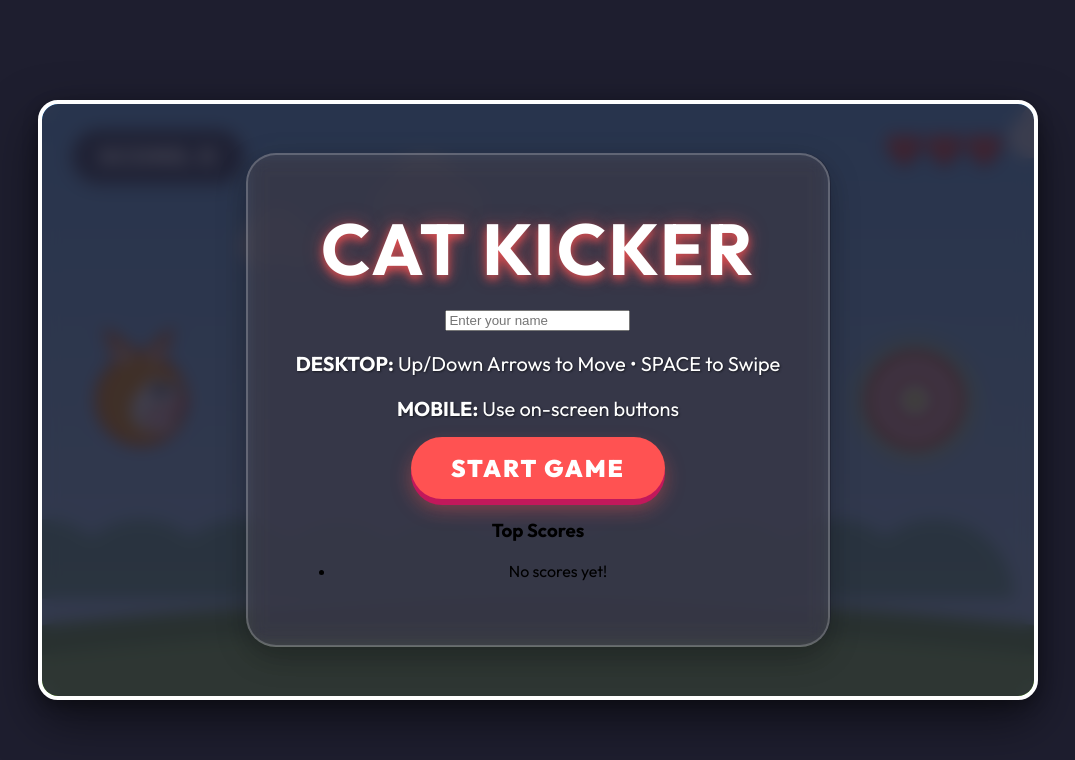
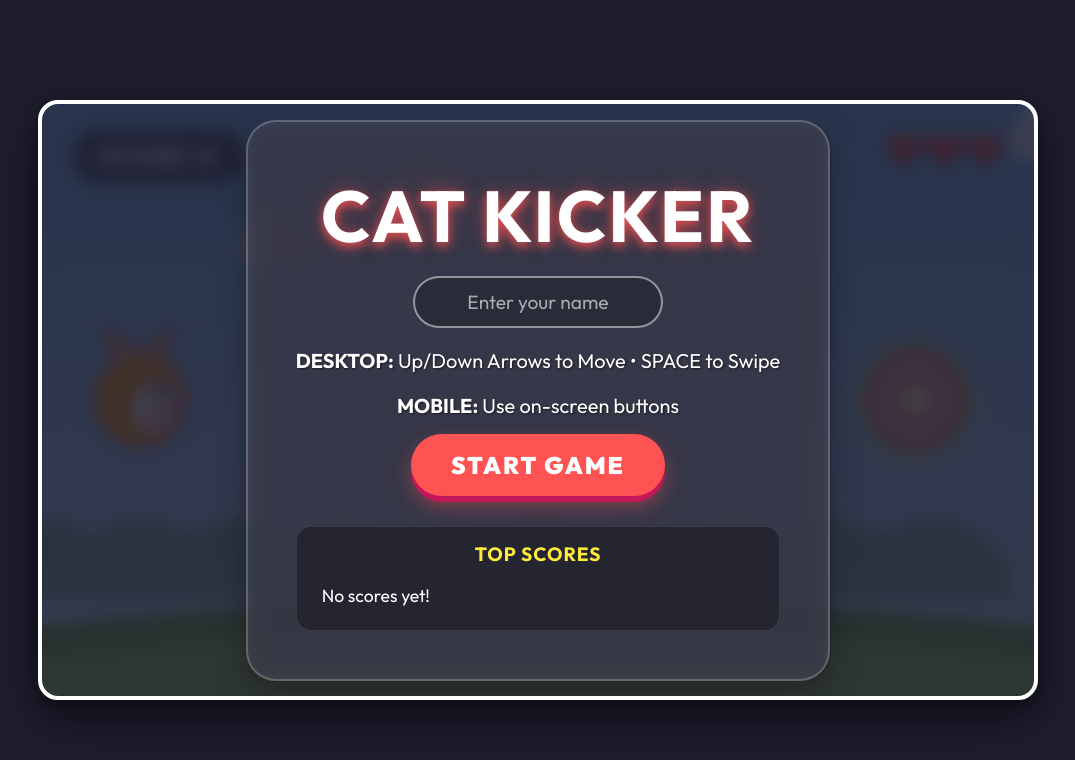
Before and after one commit to dummyloot-bam/cat-the-kicker, a plain HTML site: page index.html in a window 1280 px wide. Shown: the whole page, without its empty margins (102-1177 px from the left). Drawn offline with Linux system fonts and the light colour scheme.

Commit message:
Update style.css

```diff
--- a/style.css
+++ b/style.css
@@ -138,6 +138,90 @@ button.secondary:hover {
 button:active {
     transform: translateY(6px) scale(0.98);
     box-shadow: 0 0px 0 #c2185b, 0 2px 5px rgba(0,0,0,0.2) !important;
+}
+
+.input-group {
+    margin-bottom: 20px;
+}
+
+#player-name {
+    padding: 12px 20px;
+    font-size: 1.2rem;
+    font-family: inherit;
+    border: 2px solid rgba(255, 255, 255, 0.5);
+    border-radius: 30px;
+    background: rgba(0, 0, 0, 0.2);
+    color: white;
+    text-align: center;
+    width: 250px;
+    max-width: 100%;
+    outline: none;
+    transition: all 0.2s;
+}
+
+#player-name::placeholder {
+    color: rgba(255, 255, 255, 0.6);
+}
+
+#player-name:focus {
+    border-color: var(--accent-color);
+    background: rgba(0, 0, 0, 0.4);
+    box-shadow: 0 0 15px rgba(255, 235, 59, 0.3);
+}
+
+.leaderboard-section {
+    margin-top: 30px;
+    background: rgba(0, 0, 0, 0.3);
+    border-radius: 15px;
+    padding: 15px;
+    border: 1px solid rgba(255, 255, 255, 0.1);
+}
+
+.leaderboard-section h3 {
+    margin: 0 0 10px 0;
+    color: var(--accent-color);
+    font-size: 1.2rem;
+    text-transform: uppercase;
+    letter-spacing: 1px;
+}
+
+.leaderboard-list {
+    list-style: none;
+    padding: 0;
+    margin: 0;
+    text-align: left;
+}
+
+.leaderboard-list li {
+    display: flex;
+    justify-content: space-between;
+    padding: 8px 10px;
+    border-bottom: 1px solid rgba(255, 255, 255, 0.1);
+    color: white;
+    font-size: 1.1rem;
+}
+
+.leaderboard-list li:last-child {
+    border-bottom: none;
+}
+
+.leaderboard-list .lb-rank {
+    font-weight: 900;
+    color: var(--secondary-color);
+    width: 30px;
+}
+
+.leaderboard-list .lb-name {
+    flex-grow: 1;
+    overflow: hidden;
+    text-overflow: ellipsis;
+    white-space: nowrap;
+    margin-right: 15px;
+}
+
+.leaderboard-list .lb-score {
+    font-weight: 700;
+    color: var(--primary-color);
 }
 
 #hud {
```
